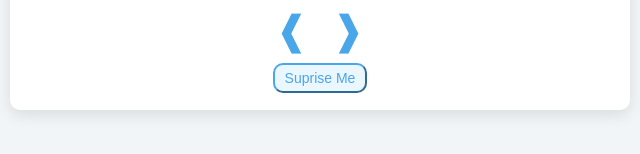
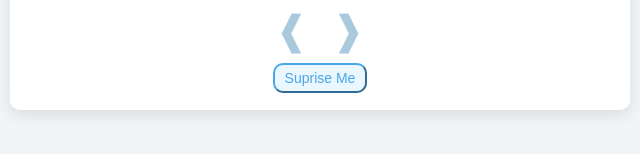
Before and after one commit to Arek1997/ReviewCarousel, a plain HTML site: page index.html in a window 1280 px wide. Shown: the part 548-702 px from the top of the page, 320-960 px from the left. Drawn offline with Linux system fonts and the light colour scheme.

Commit message:
Added btn hover and checnged colors

```diff
--- a/index.html
+++ b/index.html
@@ -24,8 +24,8 @@
           chic.
         </p>
         <div class="buttons-container">
-          <button class="btn btn-left">&#10096;</button>
-          <button class="btn btn-right">&#10097;</button>
+          <button class="btn btn-nav btn-left">&#10096;</button>
+          <button class="btn btn-nav btn-right">&#10097;</button>
         </div>
         <button class="btn btn-randomm">Suprise Me</button>
       </div>
--- a/style.css
+++ b/style.css
@@ -13,7 +13,9 @@
   --clr-headings: #102a42;
   --clt-text: #617d98;
   --clr-btn-bgc: #ebf7ff;
+  --clr-btn-bgc-2: #abc9dd;
   --clr-pseudoElem: #49a6e9;
+  --clr-pseudoElemHover: #49a6e9;
 }
 
 body {
@@ -111,23 +113,20 @@ h1 {
 
 .btn {
   color: var(--clr-primary);
+  cursor: pointer;
+  transition: 0.5s;
 }
 
-.btn-left {
-  margin: 0 1rem;
-  font-size: 4rem;
-  font-weight: 300;
-  background-color: transparent;
-  border: none;
-  cursor: pointer;
-}
-
-.btn-right {
+.btn-nav {
   margin: 0 1rem;
   font-size: 4rem;
   background-color: transparent;
   border: none;
-  cursor: pointer;
+  color: var(--clr-btn-bgc-2);
+}
+
+.btn-nav:hover {
+  color: var(--clr-pseudoElemHover);
 }
 
 .btn-randomm {
@@ -138,3 +137,8 @@ h1 {
   border-color: var(--clr-primary);
   background-color: var(--clr-btn-bgc);
 }
+
+.btn-randomm:hover {
+  background-color: var(--clr-pseudoElemHover);
+  color: var(--clr-headings);
+}
```
